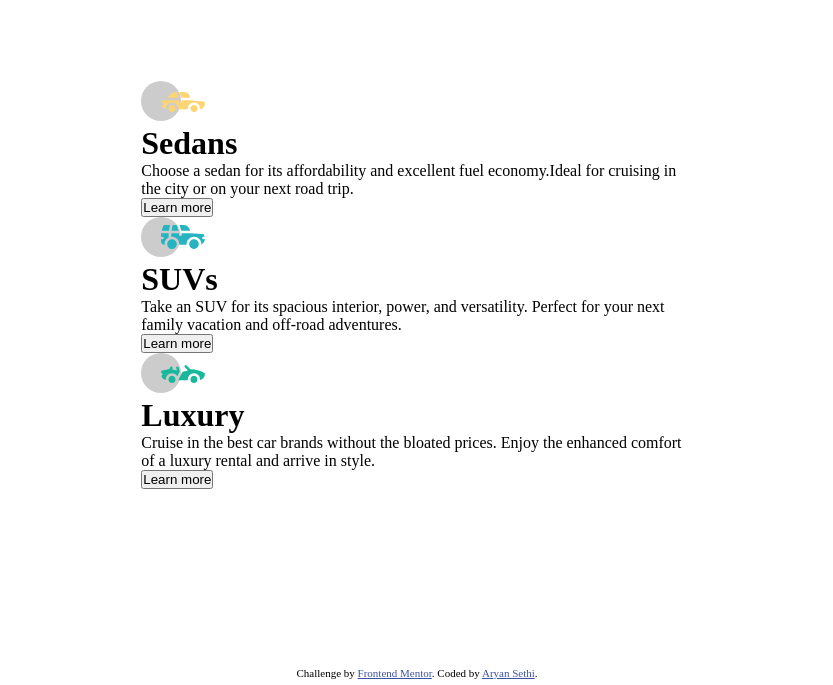
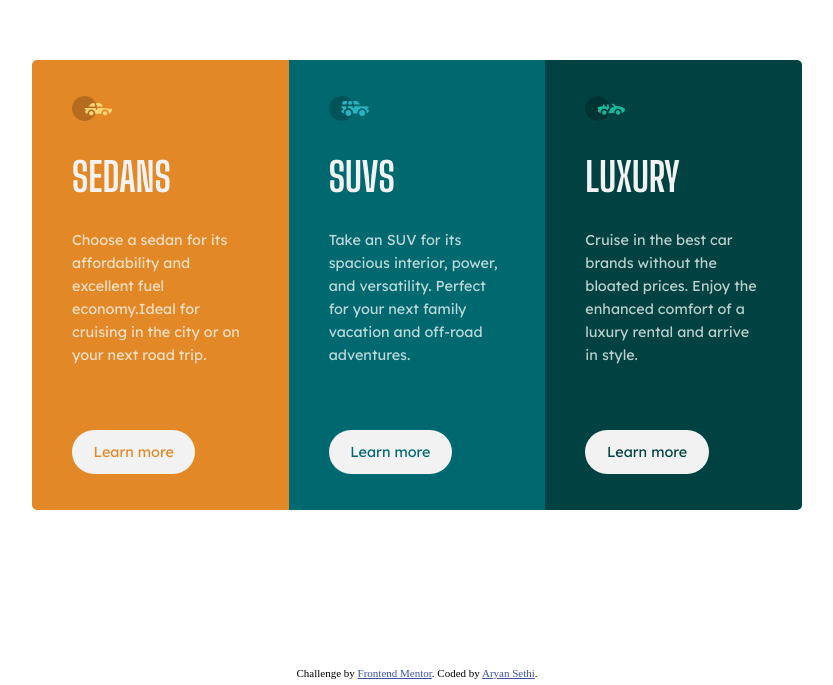
Before and after one commit to Aryan-ki-codepanti/3-column-preview-card-component, a plain HTML site: page index.html in a window 1280 px wide. Shown: the part 115-800 px from the top of the page, without its empty margins (223-1056 px from the left). Drawn offline with Linux system fonts and the light colour scheme.

Commit message:
Added active states and desktop designs

```diff
--- a/css/styles.css
+++ b/css/styles.css
@@ -1,11 +1,10 @@
-*{
+* {
     margin: 0;
     padding: 0;
     box-sizing: border-box;
 }
 
-:root{
-
+:root {
     /* ## Colors */
 
     /* ### Primary */
@@ -18,32 +17,103 @@
     --Transparent-white-paragraphs: hsla(0, 0%, 100%, 0.75);
     --Very-light-gray-background-headings-buttons: hsl(0, 0%, 95%);
 
-    --Font-size: 0.9375rem;
+    --Font-size: 0.9rem;
     --ff-lexend-deca: "Lexend Deca";
     --fw-400: 400;
 
     --ff-big-shoulders-display: "Big Shoulders Display";
     --fw-400: 700;
-
 }
 
-body{
+body {
     min-height: 100vh;
     display: grid;
     place-items: center;
 }
 
-
-
-.wrapper{
+/* Wrapper  */
+.wrapper {
     width: 70%;
     margin: auto;
     max-width: 1100px;
+
+    display: grid;
+    grid-template-columns: repeat(3, 1fr);
+    border-radius: 20px;
+}
+
+/* Backgrounds */
+.sedans{
+    background: var(--Bright-orange);
+    border-radius: 5px 0 0 5px;
+}
+
+.suvs{
+    background: var(--Dark-cyan);
+}
+.luxury{
+    background: var(--Very-dark-cyan);
+    border-radius: 0 5px 5px 0;
+}
+
+/* Card */
+.card{
+    padding: 2.25em 2.5em;
+    min-height: 450px;
+    display: flex;
+    flex-direction: column;
+}
+
+.card-footer{
+    margin-top: auto;
+}
+.card img{
+    width: 40px;
+}
+.card h1{
+    color: var(--Very-light-gray-background-headings-buttons);
+    text-transform: uppercase;
+    font-family: var(--ff-big-shoulders-display);
+    margin-block: 0.7em;
+    font-size: 2.5rem;
+}
+
+.card p{
+    font-family: var(--ff-lexend-deca);
+    font-size: var(--Font-size);
+    color: var(--Transparent-white-paragraphs);
+    line-height: 1.6;
+}
+
+.card button{
+    background-color: var(--Very-light-gray-background-headings-buttons);
+    font-size: var(--Font-size);
+    font-family: var(--ff-lexend-deca);
+    padding: 0.9em 1.5em;
+    border-radius: 2rem;
+    cursor: pointer;
+    border: none;
+}
+
+.card button:hover{
+    color: var(--Very-light-gray-background-headings-buttons);
+    background: transparent;
+    border: 2.2px solid var(--Very-light-gray-background-headings-buttons);
+}
+
+.sedans button{
+    color: var(--Bright-orange);
+}
+.suvs button{
+    color: var(--Dark-cyan);
+}
+.luxury button{
+    color: var(--Very-dark-cyan);
 }
 
 /* Attribution */
 
-footer{
+footer {
     position: absolute;
     bottom: 0;
     left: 0;
```
Also changed, not shown: index.html (+0 -1 lines).
